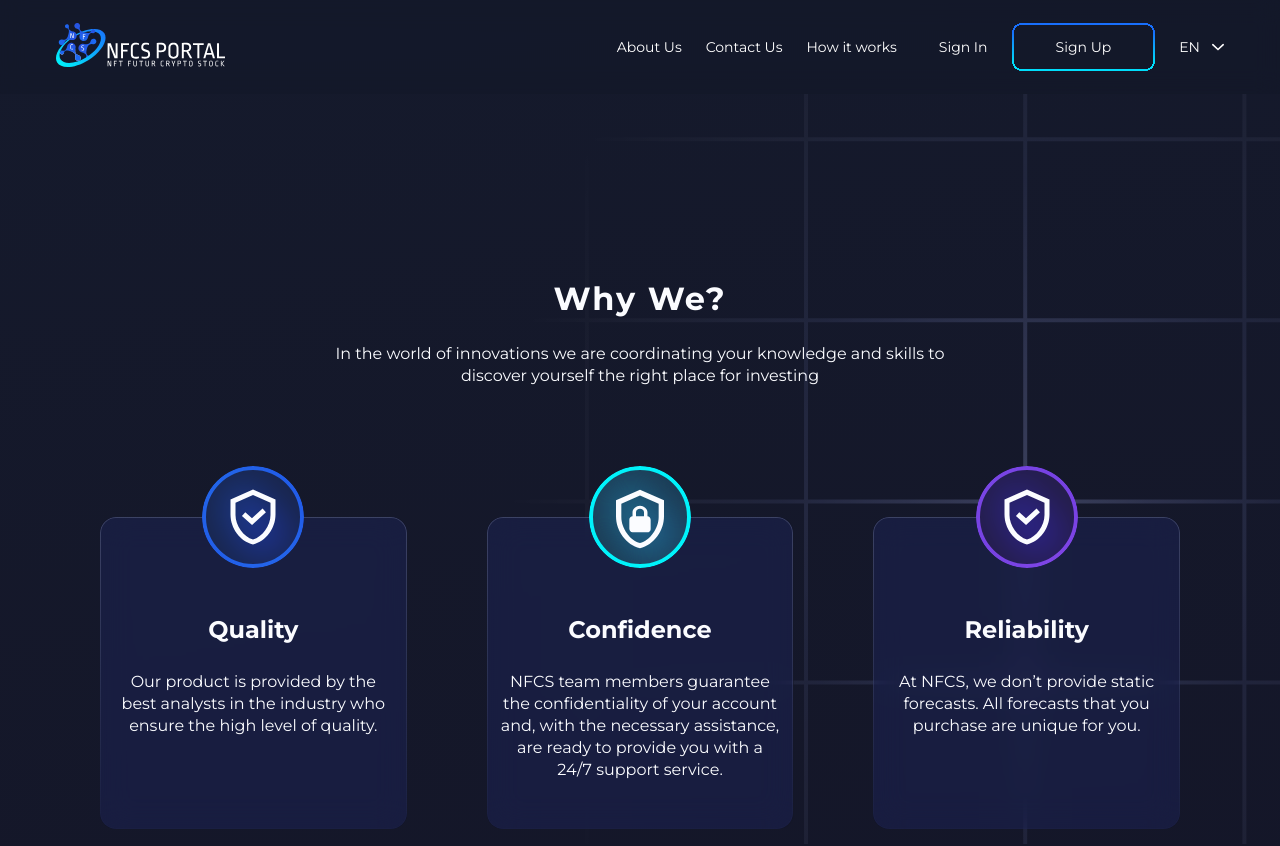
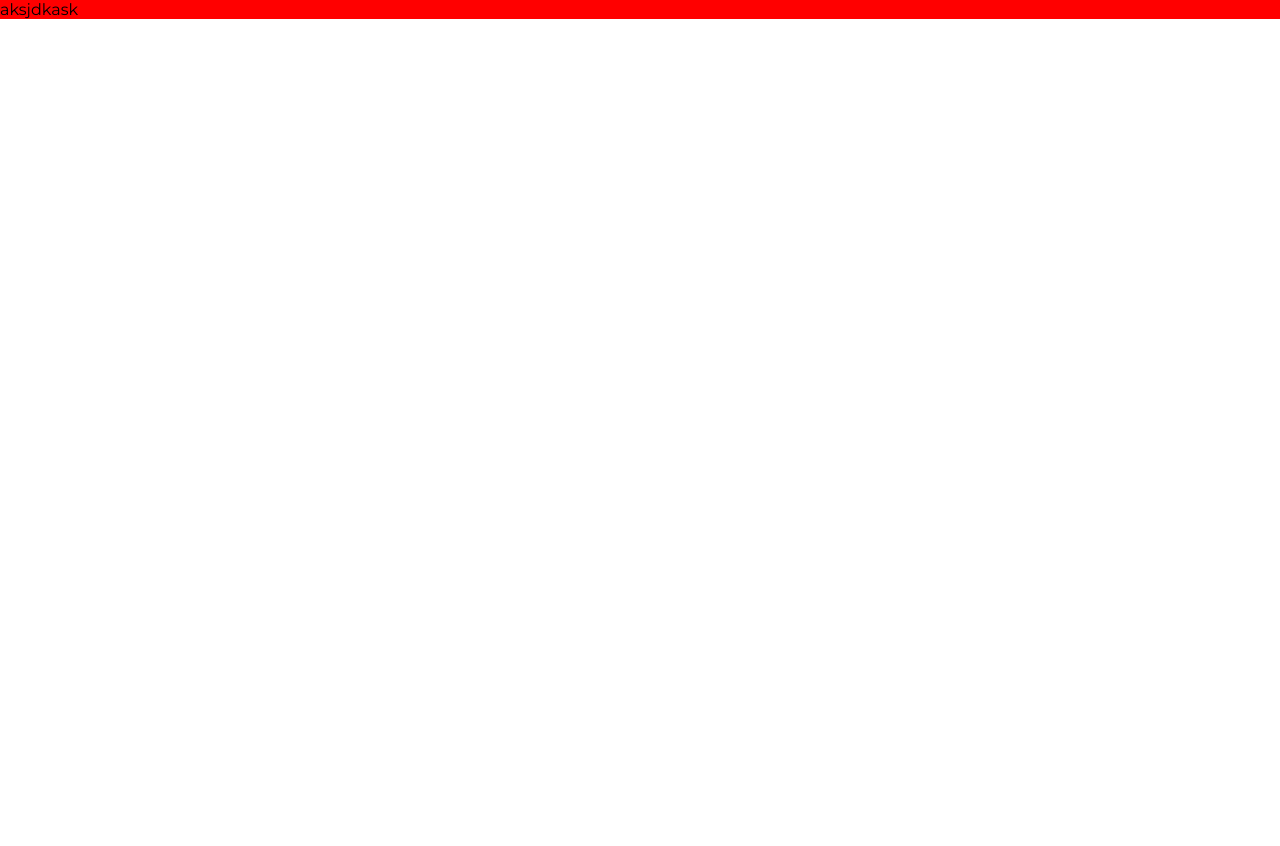
Before and after one commit to nfcsportal/nfcs-front, a React (Create React App) app: page /current-analytic in a window 1280 px wide. Shown: the top 846 px of the page. After the commit the page ends 800 px from the top, so only its background shows below. Built offline with nearby package versions, Linux system fonts and the light colour scheme.

Commit message:
feat: current analytic

```diff
--- /dev/null
+++ b/src/Features/views/CurrentAnalytic/CurrentAnalytic.tsx
@@ -0,0 +1,9 @@
+import React from 'react';
+
+import styles from './currentAnalytic.module.scss';
+
+const CurrentAnalytic: React.FC = () => {
+  return <div className={styles.current}>aksjdkask</div>;
+};
+
+export default CurrentAnalytic;
--- /dev/null
+++ b/src/Features/views/CurrentAnalytic/currentAnalytic.module.scss
@@ -0,0 +1,3 @@
+.current {
+    background: red;
+}
--- /dev/null
+++ b/src/Features/views/CurrentAnalytic/index.ts
@@ -0,0 +1,3 @@
+import CurrentAnalytic from './CurrentAnalytic';
+
+export default CurrentAnalytic;
--- a/src/routes.tsx
+++ b/src/routes.tsx
@@ -6,6 +6,7 @@ import ChangePassword from './Features/views/AutohFlow/ChangePassword';
 import ForgotPassword from './Features/views/AutohFlow/ForgotPassword';
 import SignIn from './Features/views/AutohFlow/SignIn';
 import SignUp from './Features/views/AutohFlow/SignUp';
+import CurrentAnalytic from './Features/views/CurrentAnalytic';
 import Dashboard from './Features/views/Dashboard';
 import HomePage from './Features/views/HomePage';
 
@@ -31,6 +32,9 @@ const Routes: React.FC = () => {
         <Route path="/about">
           <AboutUs />
         </Route>
+        <Route path="/current-analytic">
+          <CurrentAnalytic />
+        </Route>
         <Route path="/">
           <HomePage />
         </Route>
```
